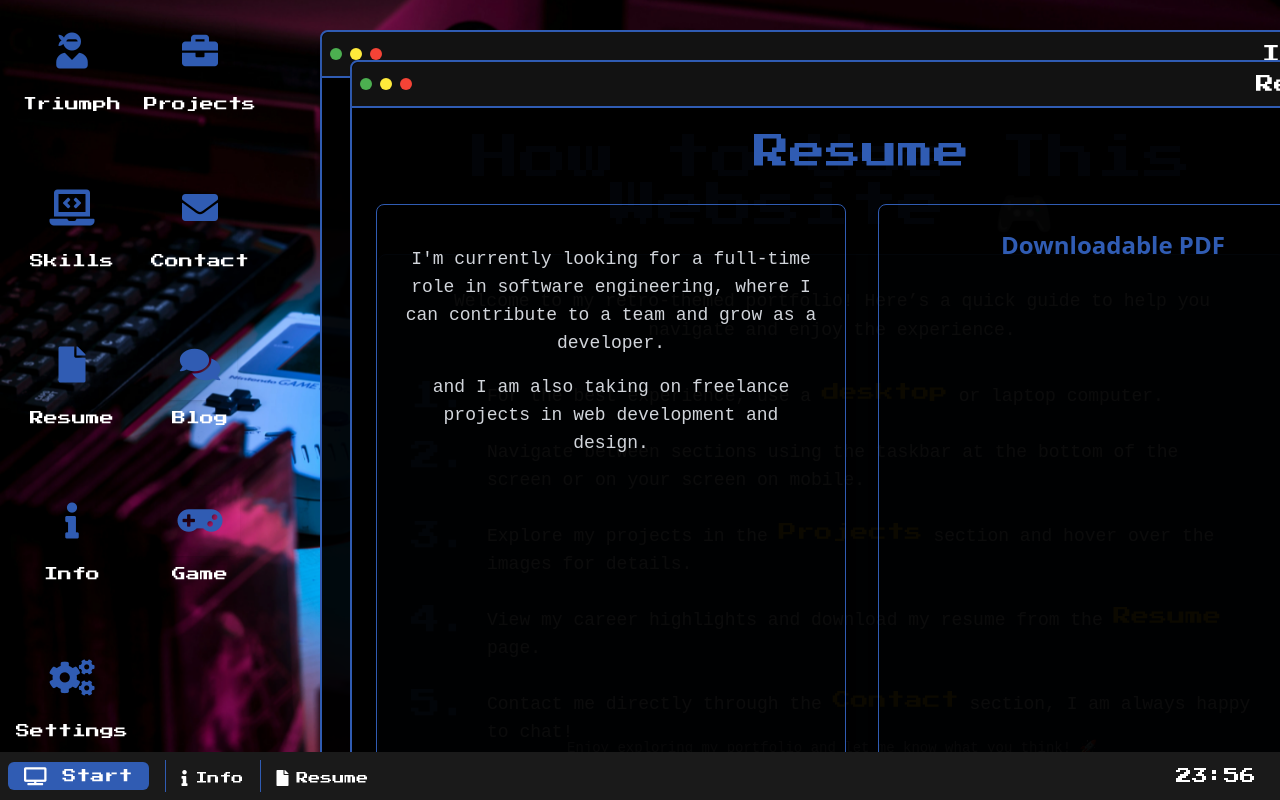
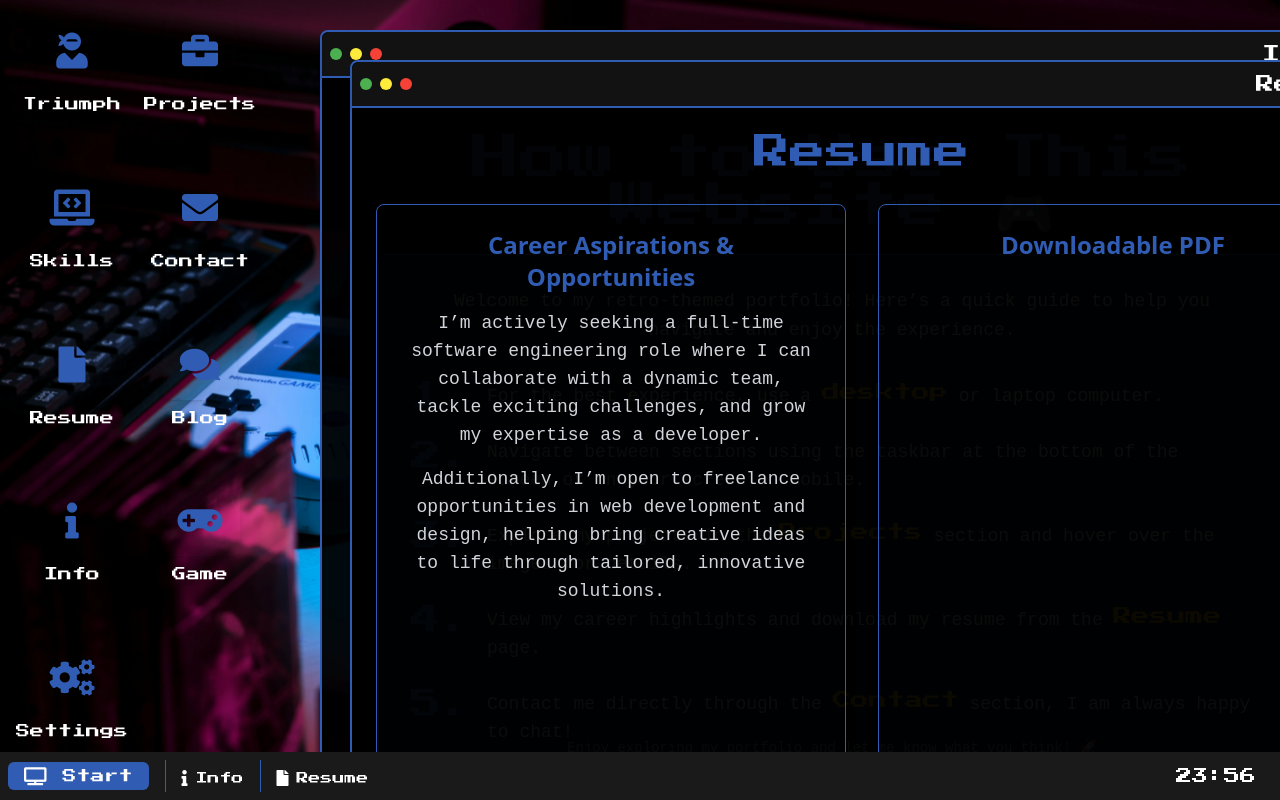
Before and after one commit to TriumphNdlovu/triumph-portfolio, a Next.js app: page / in a window 1280 px wide. Both pictures are taken after a click on the element "Resume". Built offline with nearby package versions, Linux system fonts and the light colour scheme.

Commit message:
final touch

```diff
--- a/src/Components/Projects/page.tsx
+++ b/src/Components/Projects/page.tsx
@@ -18,7 +18,7 @@ export default function Projects() {
     },
     {
       title: 'Point of Sale (POS) System',
-      description: 'The POS System is a user-friendly application designed to streamline sales and inventory management for retail businesses. It features barcode scanning for quick product searches, real-time inventory updates, and secure transaction processing...',
+      description: 'The POS System(Desktop App) is a user-friendly application designed to streamline sales and inventory management for retail businesses. It features barcode scanning for quick product searches, real-time inventory updates, and secure transaction processing...',
       techStack: ['Java Swing', 'Maven', 'JPA', 'Barcode Scanning','Posgres Database'],
       imageUrl: '/project3-image.jpg',
       github: 'https://github.com/TriumphNdlovu/pos_system',
--- a/src/Components/Resume/page.tsx
+++ b/src/Components/Resume/page.tsx
@@ -5,15 +5,16 @@ export default function Resume() {
 
       <div className="grid grid-cols-1 md:grid-cols-2 gap-8">
         {/* Career Goals & Interests Section */}
-        <div className=" p-6 rounded-lg border border-neonGreen shadow-lg">
-          <h3 className="text-2xl text-neonGreen font-semibold mb-4"> </h3>
+        <div className="p-6 rounded-lg border border-neonGreen shadow-lg">
+          <h3 className="text-2xl text-neonGreen font-semibold mb-4">Career Aspirations & Opportunities</h3>
           <p className="text-gray-300 font-vt323 text-lg">
-           I'm currently looking for a full-time role in software engineering, where I can contribute to a team and grow as a developer.
+            I’m actively seeking a full-time software engineering role where I can collaborate with a dynamic team, tackle exciting challenges, and grow my expertise as a developer.
           </p>
           <p className="text-gray-300 font-vt323 text-lg mt-4">
-            and I am also taking on freelance projects in web development and design.
+            Additionally, I’m open to freelance opportunities in web development and design, helping bring creative ideas to life through tailored, innovative solutions.
           </p>
         </div>
+
 
         {/* PDF Viewer */}
         <div className=" p-6 rounded-lg border border-neonGreen shadow-lg">
--- a/src/app/page.tsx
+++ b/src/app/page.tsx
@@ -28,8 +28,8 @@ export default function Home() {
       let offset = 30;
 
       if (window.innerWidth < 768) {
-        newPosition = { top: 5, left: 5 };
-        newSize = { width: 95, height: 95 };
+        newPosition = { top: 1, left: 1 };
+        newSize = { width: 99, height: 99 };
         offset = 0;
       }
 
```
